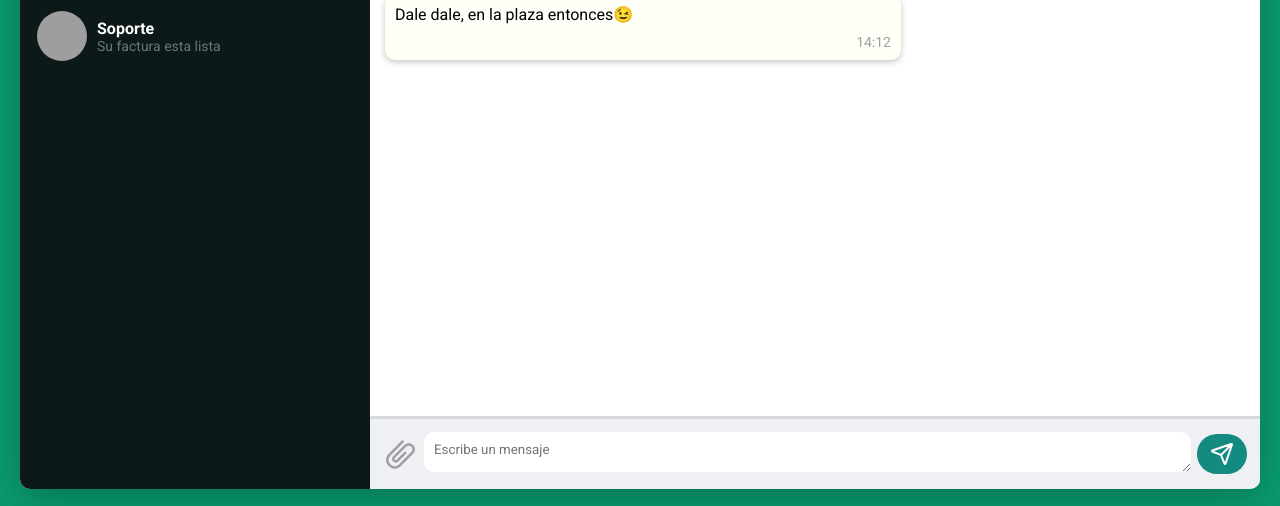
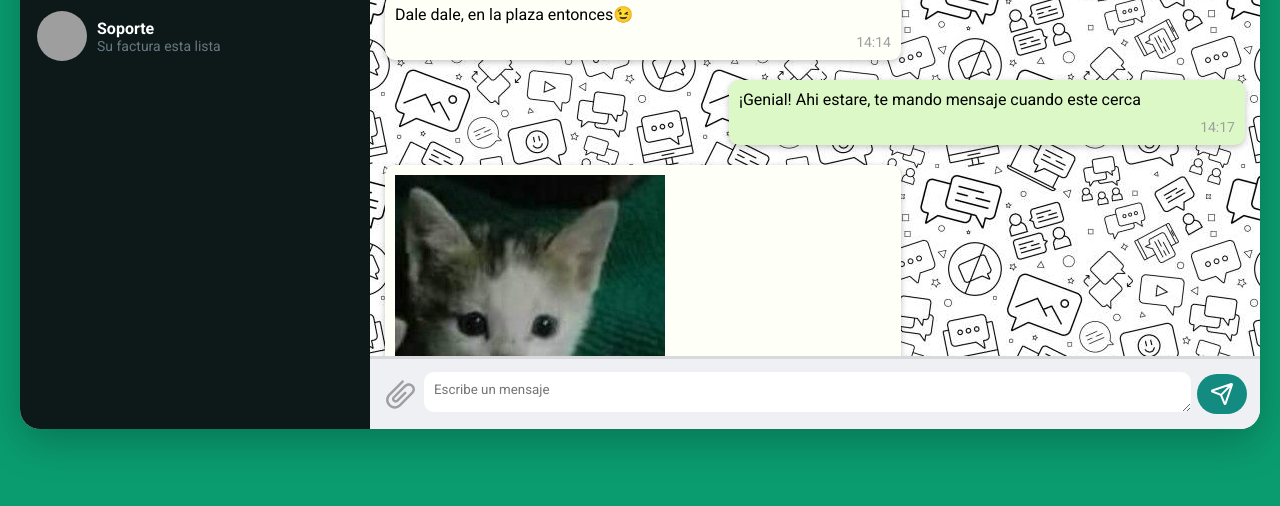
Before and after one commit to Santiwano/proyecto-clon-wsp, a plain HTML site: page index.html in a window 1280 px wide. Shown: the part 291-797 px from the top of the page. Drawn offline with Linux system fonts and the light colour scheme; grey boxes are pictures that could not be loaded.

Commit message:
add: scroll bar to chat-panel and more messages

```diff
--- a/index.html
+++ b/index.html
@@ -77,7 +77,6 @@
                     </li>
                     <li class="user-chat">
 
-
                         <img src="https://www.shutterstock.com/image-vector/light-bulb-electricity-sign-energy-260nw-1773439109.jpg" alt="Foto de perfil">
                         <div class="chat-info">
                             <h3>Soporte</h3>
@@ -111,7 +110,27 @@
 
                 <div class="message you">
                     <p class="content">Dale dale, en la plaza entonces😉 </p>
-                    <p class="time">14:12</p>
+                    <p class="time">14:14</p>
+                </div>
+
+                 <div class="message me">
+                    <p class="content">¡Genial! Ahi estare, te mando mensaje cuando este cerca</p>
+                    <p class="time">14:17</p>
+                </div>
+
+                 <div class="message you">
+                    <p class="content"> <img src="./assets/images/gato-pulgar-arriba.jpg" alt="Sticker de WhatsApp"></p>
+                    <p class="time">14:18</p>
+                </div>
+
+                 <div class="message you">
+                    <p class="content">¿Estas cerca?</p>
+                    <p class="time">14:32</p>
+                </div>
+
+                 <div class="message me">
+                    <p class="content">Llegue!</p>
+                    <p class="time">14:34</p>
                 </div>
 
             </section>
--- a/styles/main.css
+++ b/styles/main.css
@@ -4,9 +4,17 @@
     box-sizing: border-box;
     font-family: var(--primary-font)
 }
-html,body {
-    height: 100%;
+body {
+
+    background-color: var(--primary-color);
+    padding: 20px;
+    display: flex;
+    justify-content: center;
+    height: 90vh;
+
 }
+
+
 :root {
   --primary-color: #0a9c6f;
   --grey-900: #0d1919;
@@ -23,19 +31,18 @@ html,body {
   --grey-60:#1F2C34;
   --primary-font: "Roboto", sans-serif;
 }
-body{
-    background-color: var(--primary-color);
-    padding: 20px;
-}
 
 .app {
-    height: 100%;
+    width: 100%;
+    max-width: 1900px;
+    height: calc(100vh - 100px);
     background-color: white;
     display: grid;
     grid-template-columns: 350px 1fr ;
+    border-radius: 20px;
+    box-shadow: 0 12px 40px rgba(0, 0, 0, 0.25);
     overflow: hidden;
-    border-radius: 10px;
-    box-shadow: 0 12px 40px rgba(0, 0, 0, 0.25);
+
 }
 aside{
     background-color: var(--grey-900);
@@ -125,7 +132,6 @@ aside li {
 
 }
 
-
 .chats {
     background-color: var(--grey-900);
     padding: 10px;
@@ -155,12 +161,13 @@ aside li {
   color: #667781;
 }
 
-
 /*Messages panel*/
 
 .chat-panel {
     display: flex;
     flex-direction: column;
+    height: 100%;
+    overflow: hidden;
 }
 .chat-header {
     background-color:var(--grey-50);
@@ -200,7 +207,6 @@ width: 100%;
 height: 100%;
 padding: 3px;
 }
-
 
 footer form {
     flex:1;
@@ -265,7 +271,9 @@ footer .send:hover{
     flex-direction: column;
     gap: 20px;
     padding: 15px;
-      overflow-y: auto;
+    overflow-y: auto;
+    background-image: url(../assets/images/wsp-background.jpg) ;
+
 
 }
 
@@ -282,7 +290,6 @@ footer .send:hover{
     text-align: end;
 }
 
-
 /*responsive design*/
 @media (max-width:665px){
     aside{
```
Also changed, not shown: assets/images/gato-pulgar-arriba.jpg (added), assets/images/wsp-background.jpg (added), 1 other file.
